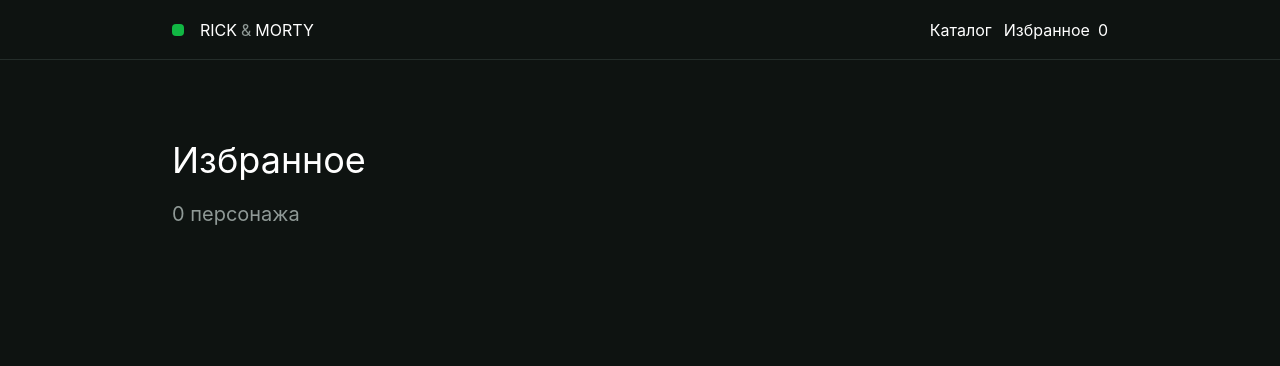
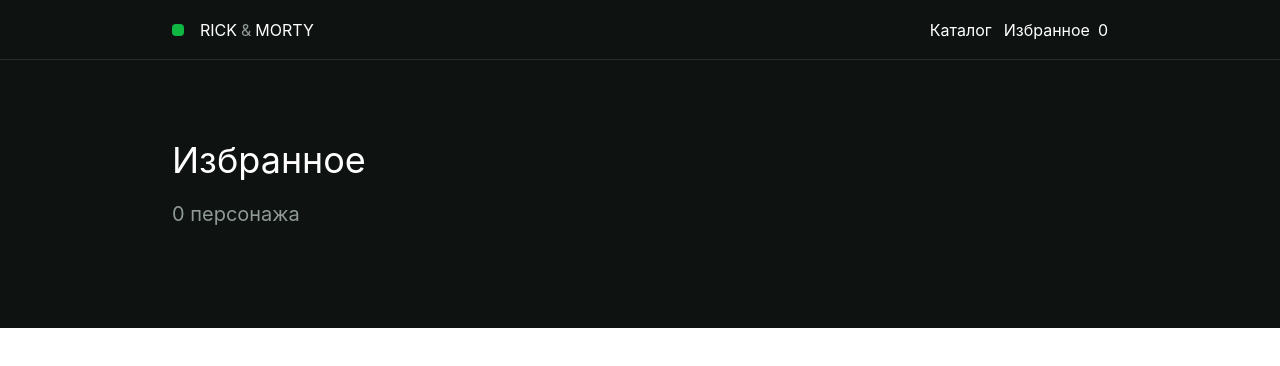
Before and after one commit to nzakypov521-byte/Rick-And-Morty, a React (Vite) app: page /favorites in a window 1280 px wide. Shown: the top 366 px of the page. Built offline with nearby package versions, Linux system fonts and the light colour scheme.

Commit message:
feat: отоброжнение кол-во избранных в Header, удален overflow-y-hidden

```diff
--- a/src/components/Header.tsx
+++ b/src/components/Header.tsx
@@ -1,6 +1,10 @@
 import { NavLink } from "react-router"
+import useFavChars from "../hooks/useLocalStorage"
 
 function Header() {
+    const {favs} = useFavChars()
+
+
     return (
         <div className="w-flex h-15 bg-[#0E1311] flex flex-row justify-between text-[#FFFFFF] border-b-[#242D2A] border-b px-43">
             <div className="flex flex-row gap-4 items-center">
@@ -15,7 +19,7 @@ function Header() {
                 <NavLink to='/'>Каталог</NavLink>
                 <NavLink to='/favorites' className="flex flex-row items-center gap-2">
                     Избранное
-                     <div>0</div>
+                     <div>{favs.length}</div>
                 </NavLink>
             </div>
         </div>
--- a/src/pages/FavoritesPage.tsx
+++ b/src/pages/FavoritesPage.tsx
@@ -30,9 +30,9 @@ function FavoritesPage() {
   };
 
   return (
-    <div className="h-screen overflow-y-hidden">
+    <div className="h-screen">
       <Header></Header>
-      <div className="bg-[#0E1311] w-full h-full px-43 flex flex-col gap-5 py-20">
+      <div className="bg-[#0E1311] w-full flex-1 px-43 flex flex-col gap-5 py-20">
         <div className="text-[#FFFFFF] text-4xl">Избранное</div>
         <div className="text-[#8F9996] text-xl">{favs.length} персонажа</div>
         <CharacterList
```
